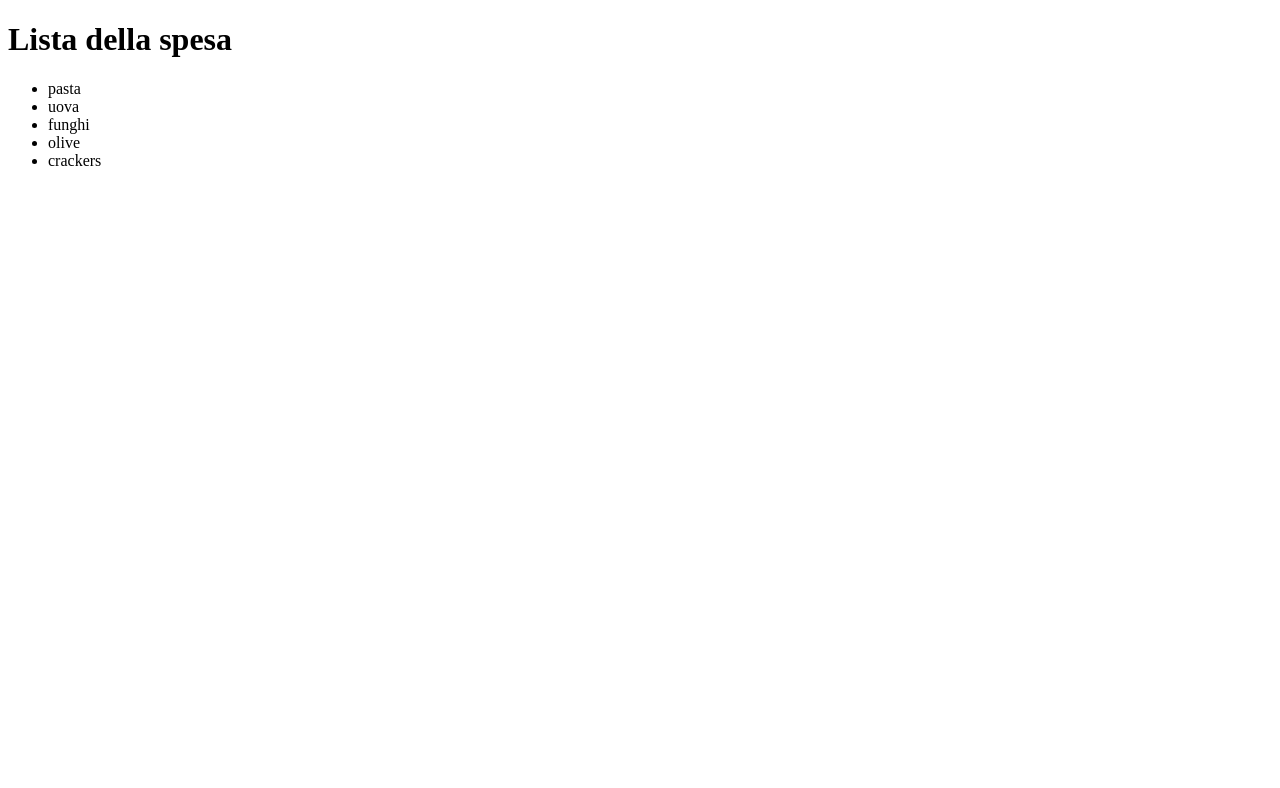
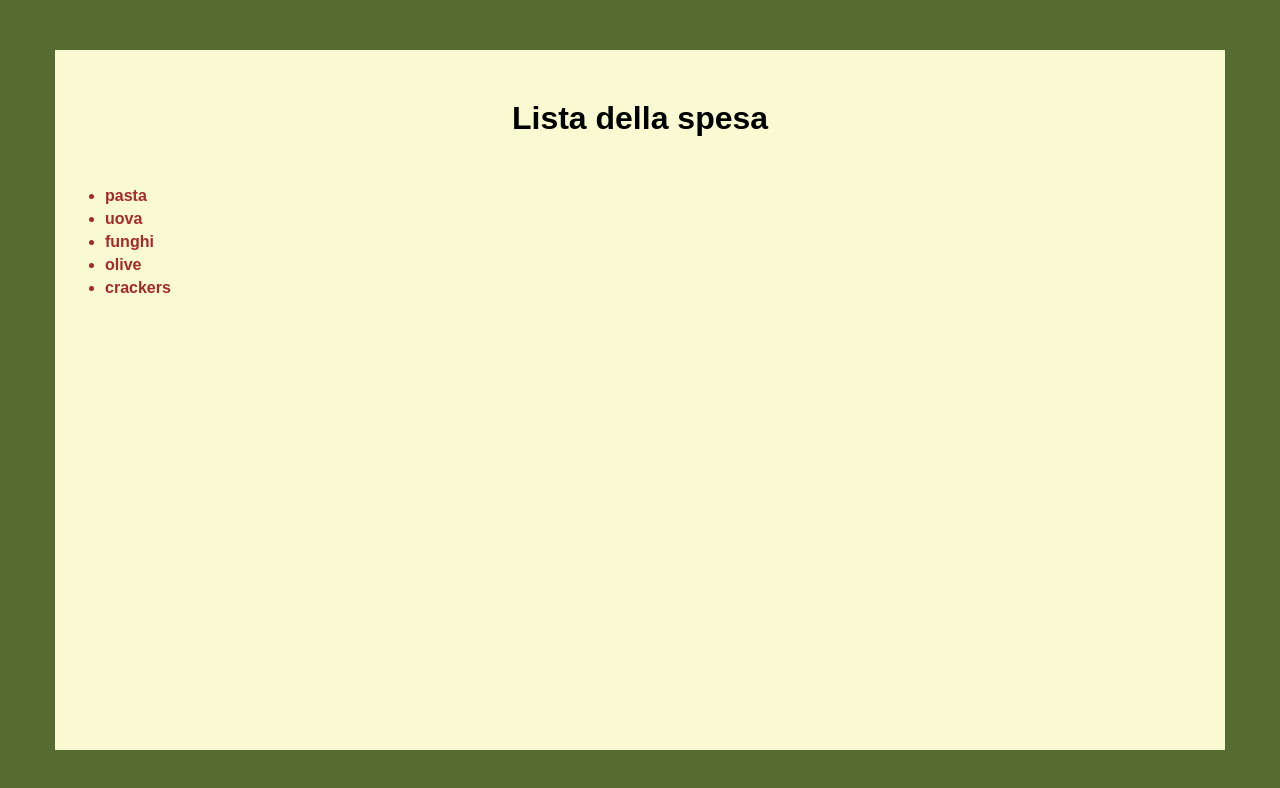
Before and after one commit to Massimiliano214/js-lista-spesa, a plain HTML site: page index.html in a window 1280 px wide. Drawn offline with Linux system fonts and the light colour scheme.

Commit message:
styled in css + class

```diff
--- a/css/style.css
+++ b/css/style.css
@@ -0,0 +1,35 @@
+* {
+    padding: 0;
+    margin: 0;
+    box-sizing: border-box;
+}
+
+
+body {
+    font-family: sans-serif;
+    background-color: darkolivegreen;
+}
+.container {
+    max-width: 1170px;
+    margin: auto;
+    height: calc(100vh - 100px);
+    background-color: lightgoldenrodyellow;
+}
+
+.titolo {
+    text-align: center;
+    margin-top: 50px;
+    padding-top: 50px;
+    padding-bottom: 50px;
+    color: black;
+}
+
+.lista_container {
+    padding-left: 50px;
+}
+
+.list_element {
+    padding-bottom: 5px;
+    font-weight: bold;
+    color: brown;
+}
--- a/index.html
+++ b/index.html
@@ -9,10 +9,15 @@
 </head>
 <body>
     <div class="container">
-        <h1>Lista della spesa</h1>
-        <ul class="lista">
+        <div class="titolo">
+            <h1>Lista della spesa</h1>
+        </div>
+        <div class="lista_container">
+            <ul class="lista">
 
-        </ul>
+            </ul>
+        </div>
+
     </div>
 
 
--- a/js/main.js
+++ b/js/main.js
@@ -16,9 +16,9 @@ while (prodottoLista < listaDom.length) {
 
     internoLista.innerHTML +=
     `
-        <li>
+        <li class="list_element">
             ${listaDom[prodottoLista]}
         </li>
     `
     prodottoLista++;
-}
+};
```
